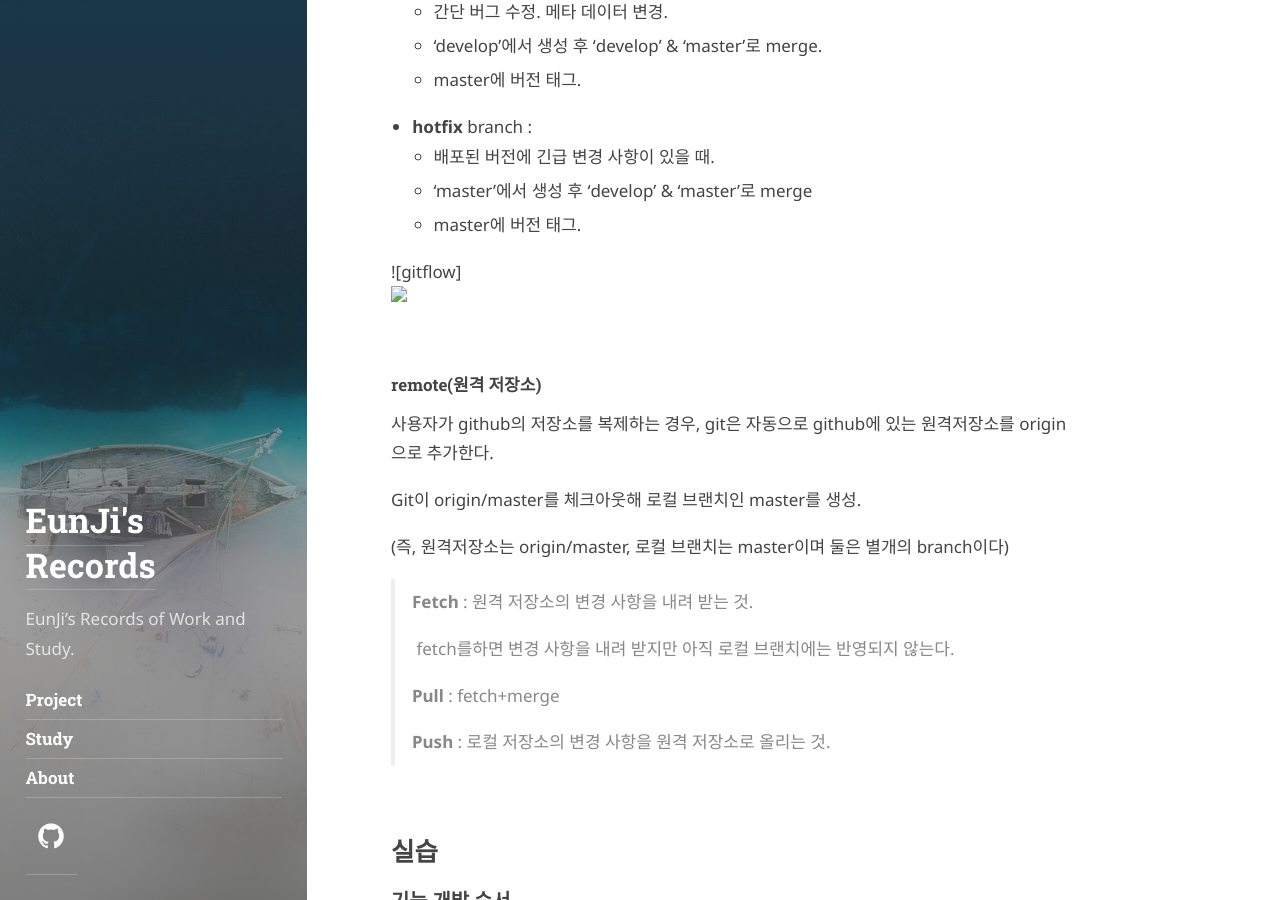
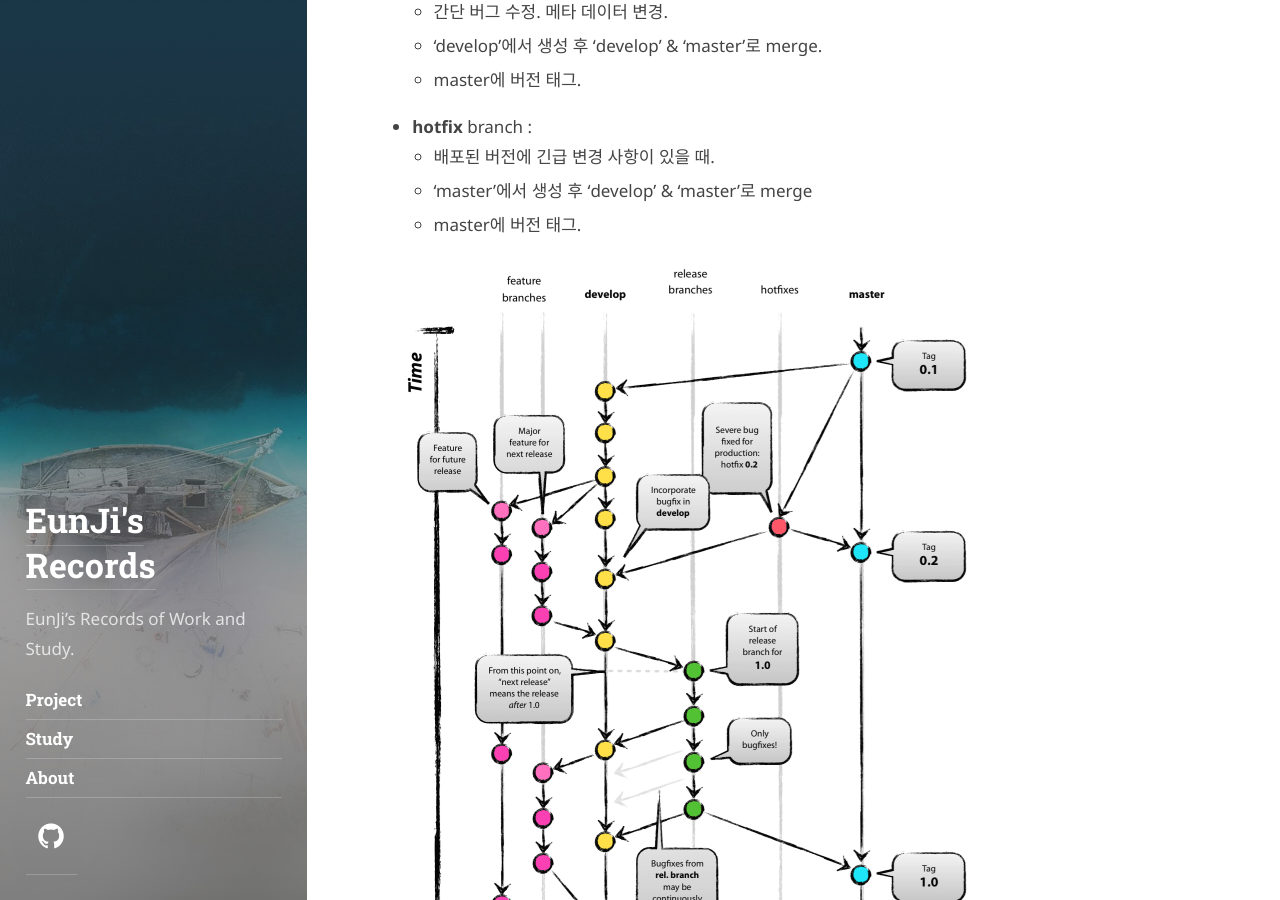
Before and after one commit to 96ycho/96ycho.github.io, a Jekyll site: the page built from _posts/2020-01-16-Git-초급교육.md, in a window 1280 px wide and 900 px high, scrolled down 2216 px. Built offline with Jekyll 4.4.1, drawn with Linux system fonts in a browser that asks for light colours; some web fonts are replaced; comment, search, counter and statistics services are not loaded.

Commit message:
200116 git 초급교육 사진 URL 수정

```diff
--- a/_posts/2020-01-16-Git-초급교육.md
+++ b/_posts/2020-01-16-Git-초급교육.md
@@ -82,7 +82,9 @@ comments: true
   - 'master'에서 생성 후 'develop' & 'master'로 merge
   - master에 버전 태그.
 
-![gitflow]<img src="../assets/img/post/gitflow.png">
+<img src="https://github.com/96ycho/96ycho.github.io/blob/master/assets/img/post/gitflow.png">
+
+
 
 #### remote(원격 저장소)
 
```
